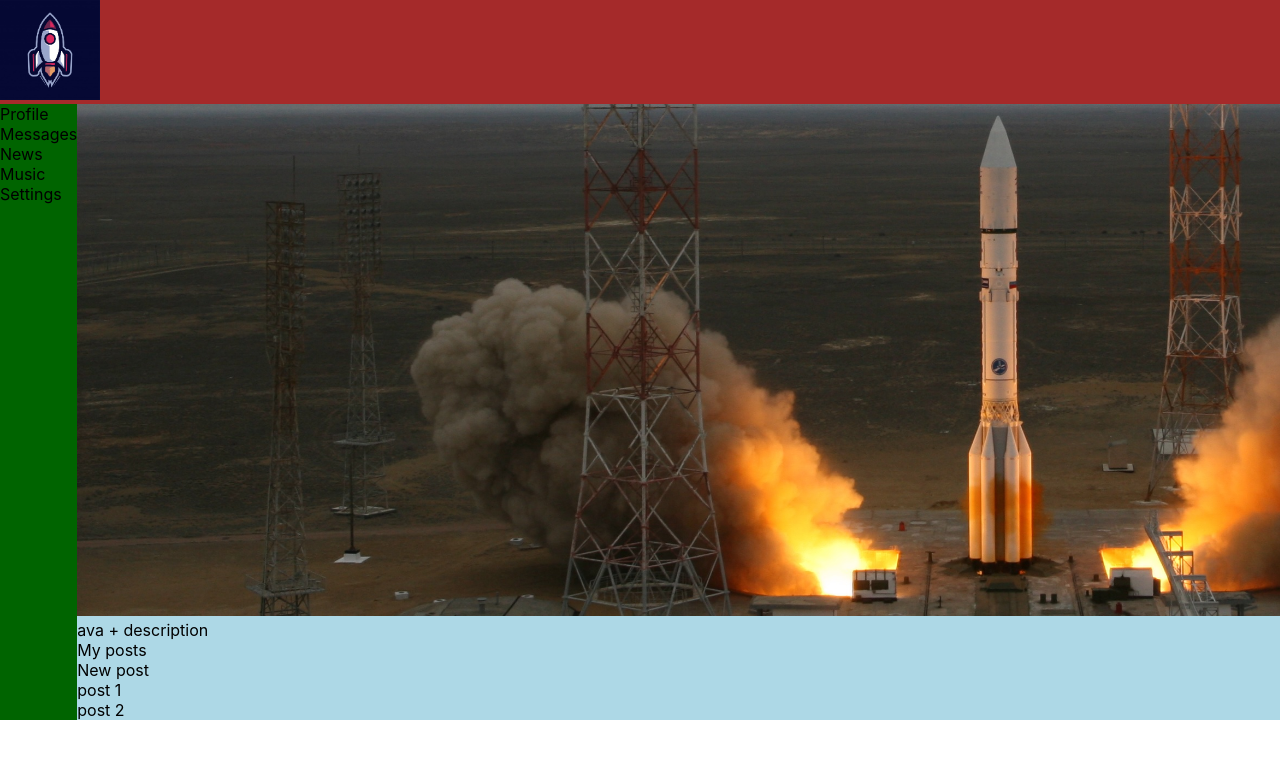
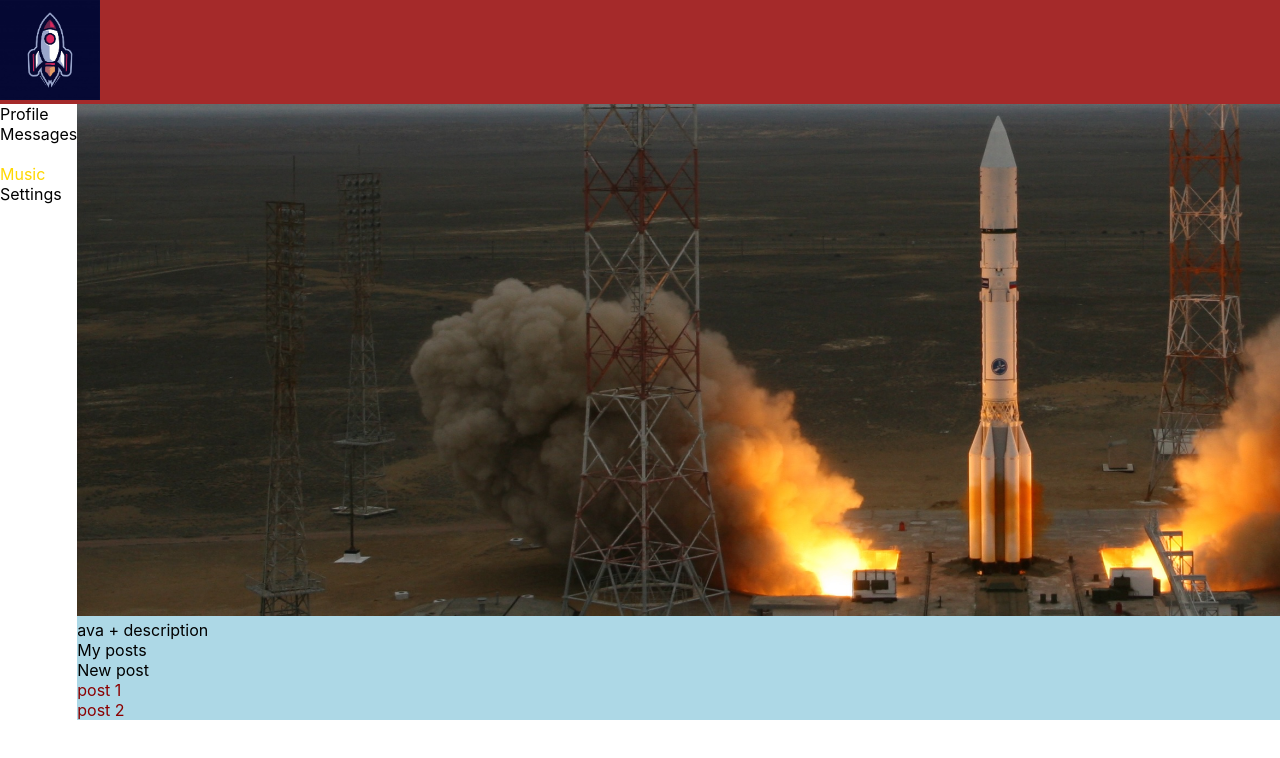
Before and after one commit to kumak5/reackt_fast, a React app: page / in a window 1280 px wide. Shown: the top 758 px of the page. Built offline with nearby package versions, Linux system fonts and the light colour scheme.

Commit message:
lesson 14 css modules

```diff
--- a/src/App.css
+++ b/src/App.css
@@ -4,29 +4,3 @@
     width: 1200px;
     grid-template-areas: "h h" "n c";
 }
-
-.header {
-    grid-area: h;
-
-    grid-template-rows: 120px 1fr;
-    grid-template-columns: 2fr 10fr;
-    background-color: brown;
-}
-
-.header img {
-    width: 100px;
-}
-
-.nav {
-    grid-area: n;
-    background-color: darkgreen;
-}
-
-.content {
-    grid-area: c;
-    background-color: lightblue;
-}
-
-.content img {
-    width: 1900px;
-}
--- a/src/components/Header.jsx
+++ b/src/components/Header.jsx
@@ -1,8 +1,9 @@
 import React from 'react';
+import s from './Header.module.css';
 
 const Header = () => {
-    return <header className='header'>
-        <img src='logo_react.jpg' />
+    return <header className={s.header}>
+        <img src='logo_react.jpg'/>
     </header>
 }
 export default Header;
--- /dev/null
+++ b/src/components/Header.module.css
@@ -0,0 +1,11 @@
+.header {
+    grid-area: h;
+
+    grid-template-rows: 120px 1fr;
+    grid-template-columns: 2fr 10fr;
+    background-color: brown;
+}
+
+.header img {
+    width: 100px;
+}
--- a/src/components/Navbar.jsx
+++ b/src/components/Navbar.jsx
@@ -1,19 +1,27 @@
 import React from 'react';
+import s from'./Navbar.module.css';
+console.log(s)
+
+// let s = {
+//     'nav': 'Navbar_nav__3SD7X',
+//     'item': 'Navbar_item__nTXSX'
+// }
 
 const Navbar = () => {
-    return <nav className='nav'>
-        <div>
+    return <nav className='Navbar_nav__3SD7X'>
+        <div className='Navbar_item__nTXSX'>
             <a>Profile</a>
         </div>
-        <div>
+        <div className='Navbar_item__nTXSX'>
             <a>Messages</a>
-        </div><div>
-        <a>News</a>
-    </div>
-        <div>
+        </div>
+        <div className={s.item}>
+            <a>News</a>
+        </div>
+        <div className={`${s.item} ${s.active}`}>
             <a>Music</a>
         </div>
-        <div>
+        <div className='item'>
             <a>Settings</a>
         </div>
     </nav>
--- /dev/null
+++ b/src/components/Navbar.module.css
@@ -0,0 +1,12 @@
+.nav {
+    grid-area: n;
+    background-color: darkgreen;
+}
+
+.item {
+    color: white;
+}
+
+.item.active {
+    color: gold;
+}
--- a/src/components/Profile.jsx
+++ b/src/components/Profile.jsx
@@ -1,7 +1,8 @@
 import React from 'react';
+import s from './Profile.module.css';
 
 const Profile = () => {
-    return <div className='content'>
+    return <div className={s.content}>
         <div>
             <img src='baikanur.jpg' />
         </div>
@@ -13,11 +14,11 @@ const Profile = () => {
             <div>
                 New post
             </div>
-            <div>
-                <div>
+            <div className={s.posts}>
+                <div className={s.item}>
                     post 1
                 </div>
-                <div>
+                <div className={s.item}>
                     post 2
                 </div>
             </div>
--- /dev/null
+++ b/src/components/Profile.module.css
@@ -0,0 +1,12 @@
+.content {
+    grid-area: c;
+    background-color: lightblue;
+}
+
+.content img {
+    width: 1900px;
+}
+
+.item {
+    color: darkred;
+}
```
